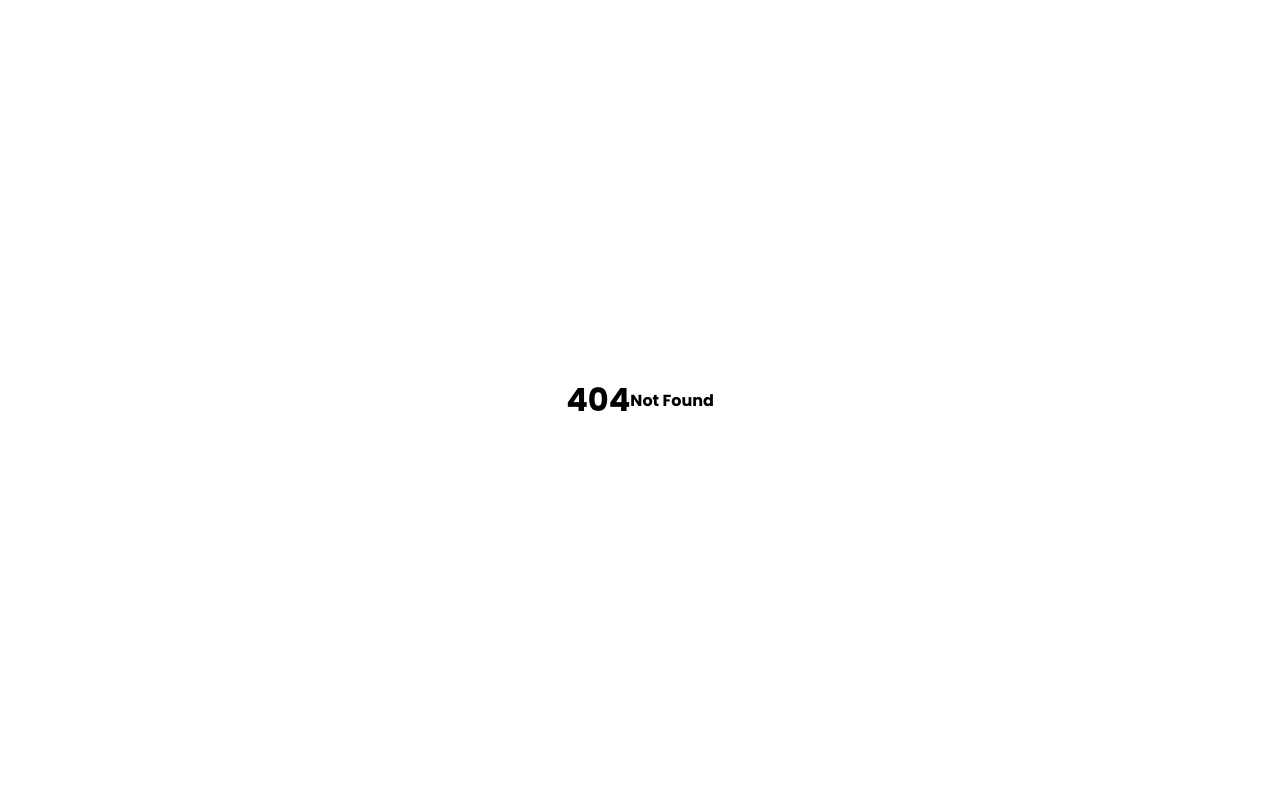
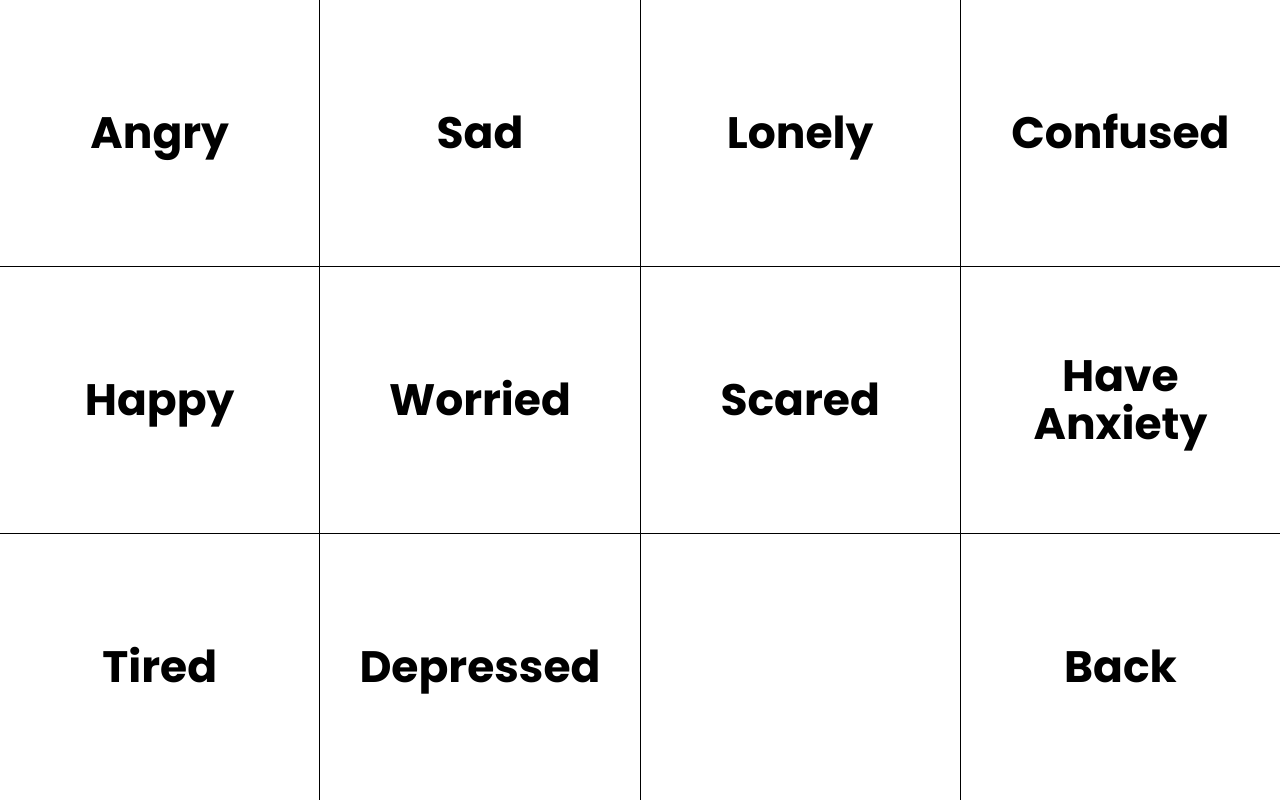
Before and after one commit to spreakfark/Aphasia-App, a SvelteKit app: page /emotions in a window 1280 px wide. Before the commit this address had no page. Built offline with nearby package versions, Linux system fonts and the light colour scheme.

Commit message:
adds emotions page

```diff
--- /dev/null
+++ b/src/routes/emotions/+page.svelte
@@ -0,0 +1,19 @@
+<script>
+
+import Tile from "$lib/tile.svelte";
+
+</script>
+<div class="grid">
+	<Tile>Angry</Tile>
+	<Tile>Sad</Tile>
+	<Tile>Lonely</Tile>
+	<Tile>Confused</Tile>
+	<Tile>Happy</Tile>
+	<Tile>Worried</Tile>
+	<Tile>Scared</Tile>
+	<Tile>Have Anxiety</Tile>
+	<Tile>Tired</Tile>
+	<Tile>Depressed</Tile>
+	<Tile disabled></Tile>
+	<Tile href="/">Back</Tile>
+</div>
```
